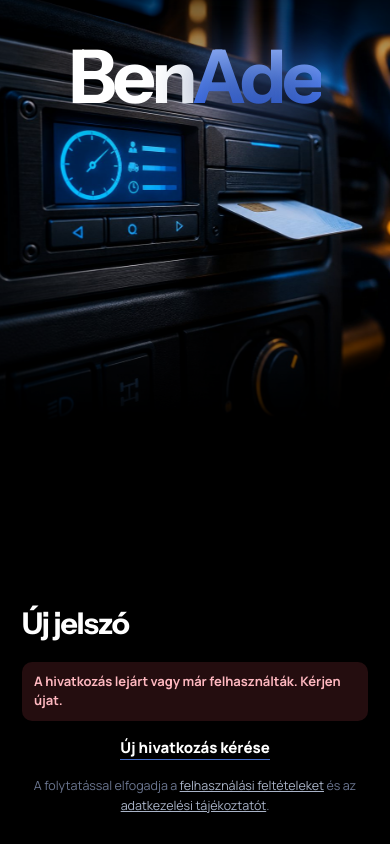
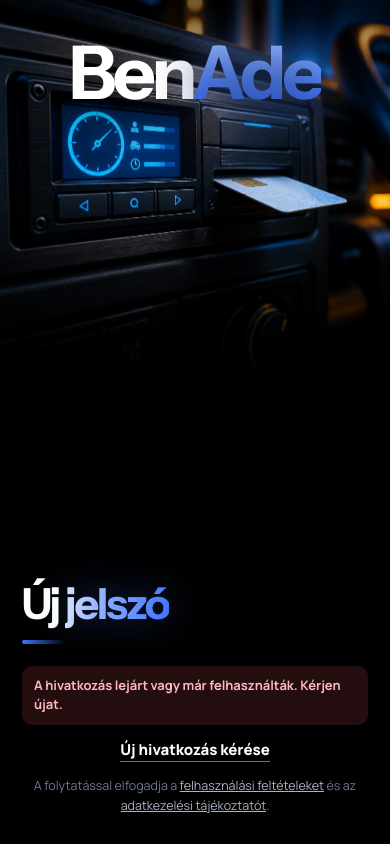
Before and after one commit to ViktoriaSv751/BenAde, a Next.js app: page /reset in a window 390 px wide. Built offline with nearby package versions, Linux system fonts and the light colour scheme; no server answers.

Commit message:
Phone auth: photo block above, bold gradient title below (no overlap); new accounts skip onboarding questions and land on the home screen
Co-Authored-By: Claude Opus 5.5 <noreply@anthropic.com>
Claude-Session: https://claude.ai/code/session_01Ejp8tcLCy8iAvRE8MYj4aZ

```diff
--- a/app/globals.css
+++ b/app/globals.css
@@ -781,3 +781,17 @@ html { -webkit-text-size-adjust: 100%; text-size-adjust: 100%; }
 /* tablet rail: brand fits the narrow column */
 .shell[data-layout="tablet"] .side .brand { display: flex; justify-content: center; overflow: hidden; }
 .shell[data-layout="tablet"] .side .brand .w { font-size: 12px !important; letter-spacing: -.02em; white-space: nowrap; }
+
+/* Phone auth: the photo is its own block, the title sits below it on black – never over the picture */
+@media (max-width: 899px) {
+  .auth-wrap { justify-content: flex-start; gap: 0; padding-top: 0; }
+  .auth-mark { height: clamp(250px, 44dvh, 430px); display: flex; align-items: flex-start; justify-content: center; padding-top: calc(40px + env(safe-area-inset-top, 0px)); flex: none; }
+  .auth-bg { height: clamp(250px, 44dvh, 430px); min-height: 0; }
+  .auth-bg::after { background: linear-gradient(180deg, rgba(0,0,0,.55) 0%, rgba(0,0,0,0) 26%, rgba(0,0,0,0) 58%, rgba(0,0,0,.85) 88%, #000 100%); }
+  .auth-card { margin-top: auto; padding-top: 22px; gap: 14px; }
+  .auth-head { margin-bottom: 8px; }
+  .auth-head h1 { font-size: clamp(38px, 11vw, 46px); line-height: 1.02; font-weight: 800; letter-spacing: -.05em; color: #fff; }
+  .auth-head h1 b { font-weight: 800; background: linear-gradient(100deg, #DCE6FF 0%, #7FA5FF 45%, #3D74FF 100%); -webkit-background-clip: text; background-clip: text; color: transparent; filter: drop-shadow(0 0 18px rgba(61,116,255,.35)); }
+  .auth-head::after { content: ""; display: block; width: 44px; height: 4px; border-radius: 4px; margin-top: 14px; background: linear-gradient(90deg, #3D74FF, rgba(61,116,255,0)); }
+}
+.auth-head h1 b { font-weight: inherit; }
--- a/components/AuthShell.tsx
+++ b/components/AuthShell.tsx
@@ -16,7 +16,7 @@ export default function AuthShell({ title, lead, children, footer }: { title: st
           <p className="claim desk">Minden tachográf-határidő.<br />Pontosan időben.</p>
         </header>
         <main className="auth-card">
-          <div className="auth-head"><h1>{title}</h1>{lead && <p className="lead desk">{lead}</p>}</div>
+          <div className="auth-head"><h1>{(() => { const i = title.lastIndexOf(" "); return i < 0 ? <b>{title}</b> : <>{title.slice(0, i)} <b>{title.slice(i + 1)}</b></>; })()}</h1>{lead && <p className="lead desk">{lead}</p>}</div>
           {children}
           {footer}
           <p className="auth-legal">A folytatással elfogadja a <Link href="/terms">felhasználási feltételeket</Link> és az <Link href="/privacy">adatkezelési tájékoztatót</Link>.</p>
```
Also changed, not shown: app/app/(shell)/layout.tsx (+10 -2 lines), components/SocialAuth.tsx (+5 -7 lines).
